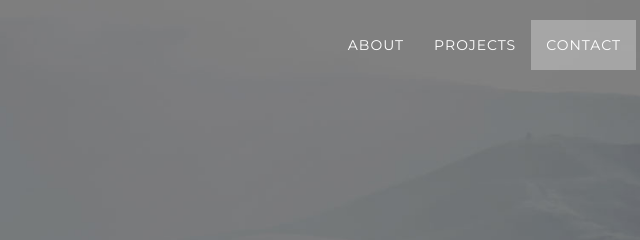
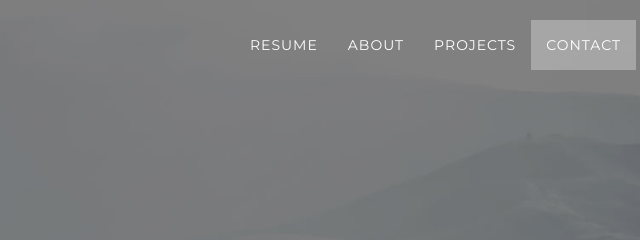
Before and after one commit to BrianBKim/brianbkim.github.io, a website: page index.html in a window 1280 px wide. Shown: the top 240 px of the page, 574-1214 px from the left. Drawn offline with nearby package versions, Linux system fonts and the light colour scheme.

Commit message:
Added resume and more edits

```diff
--- a/index.html
+++ b/index.html
@@ -51,6 +51,9 @@
                     <!-- Hidden li included to remove active class from about link when scrolled up past about section -->
                     <li class="hidden">
                         <a href="#page-top"></a>
+                    </li>
+                    <li>
+                        <a href="Brian_Kim_Resume.pdf">Resume</a>
                     </li>
                     <li>
                         <a class="page-scroll" href="#about">About</a>
```
Also changed, not shown: 2 other files.
